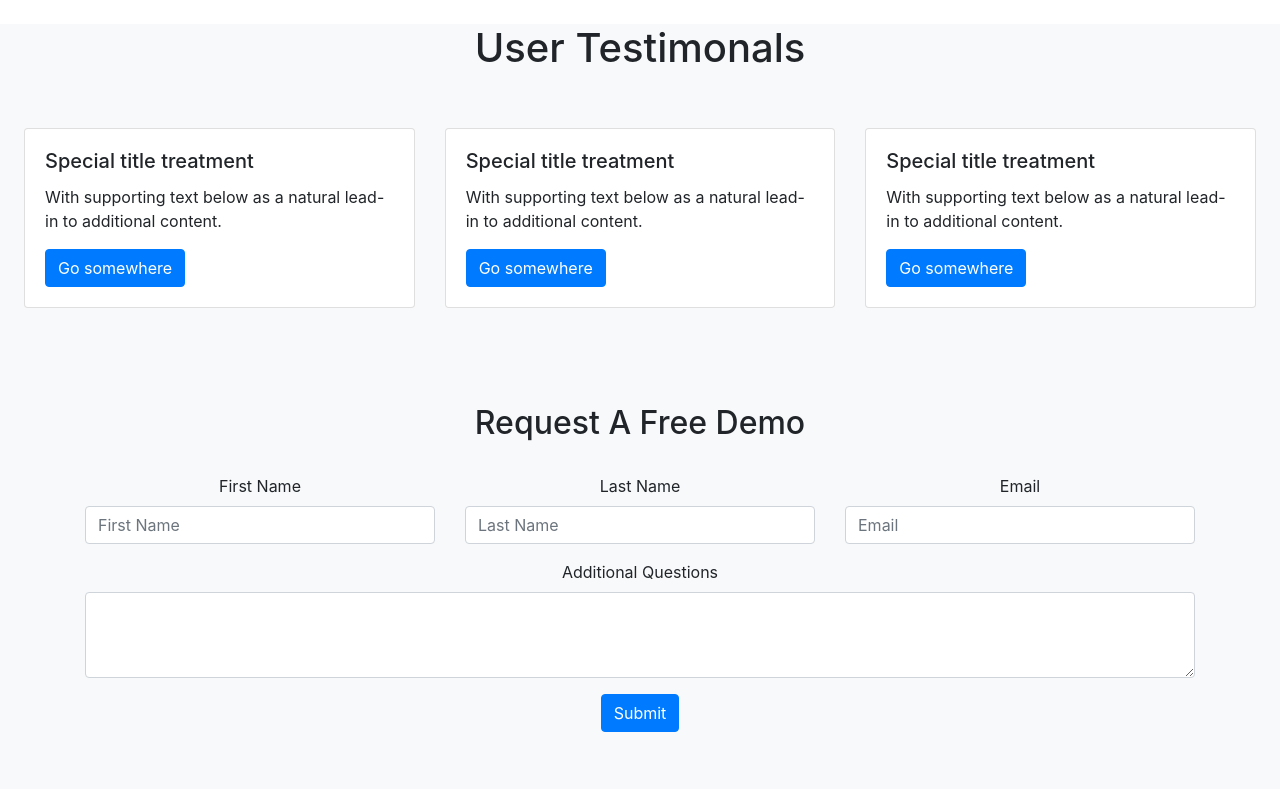
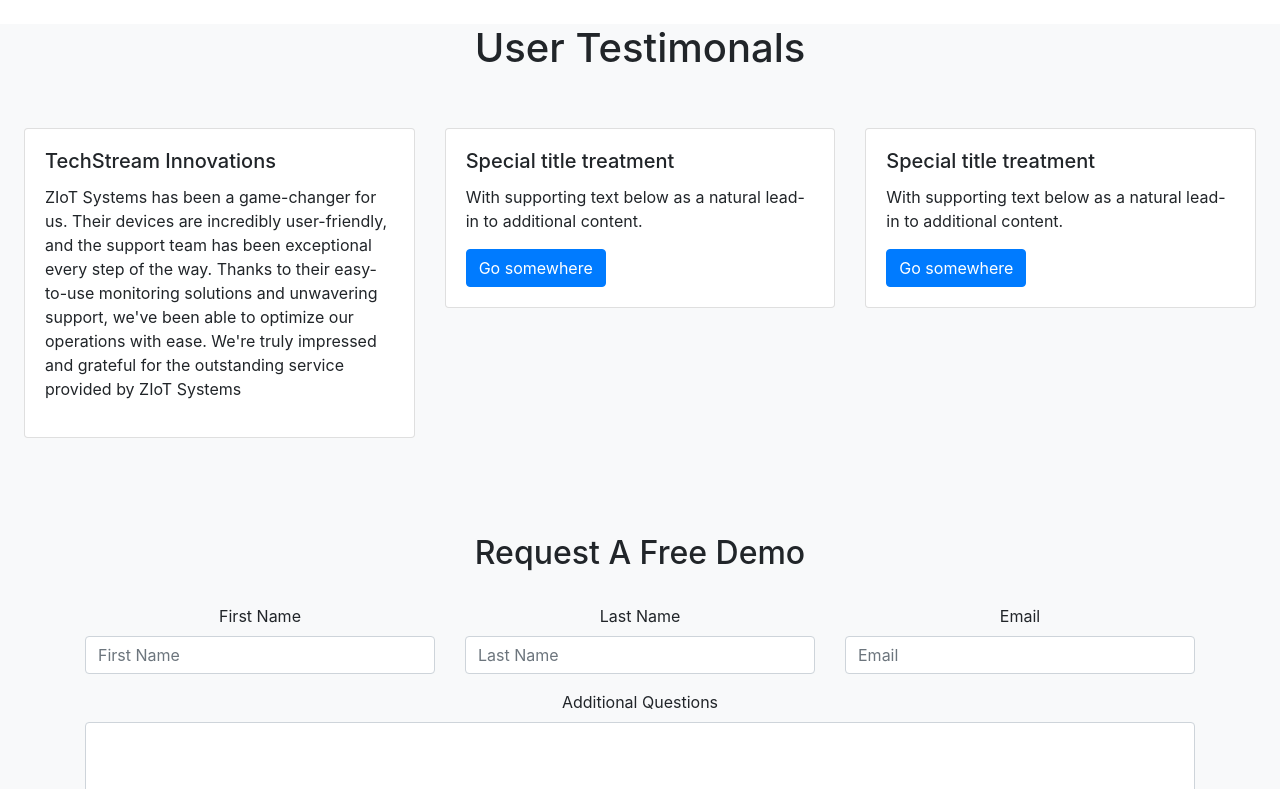
Before and after one commit to ZIoT-Systems/ZIoT-Systems.github.io, a Jekyll site: the page built from README.md, in a window 1280 px wide and 900 px high, scrolled down 1896 px, cut to the strip 111-900 px from the top of the window. Built offline with Jekyll 4.4.1, drawn with Linux system fonts in a browser that asks for light colours; our own code applies the rules of GitHub Pages for plain Markdown files.

```diff
--- a/_layouts/default.html
+++ b/_layouts/default.html
@@ -191,9 +191,8 @@
             <div class="col-sm-4">
                 <div class="card">
                     <div class="card-body">
-                        <h5 class="card-title">Special title treatment</h5>
-                        <p class="card-text">With supporting text below as a natural lead-in to additional content.</p>
-                        <a href="#" class="btn btn-primary">Go somewhere</a>
+                        <h5 class="card-title">TechStream Innovations</h5>
+                        <p>ZIoT Systems has been a game-changer for us. Their devices are incredibly user-friendly, and the support team has been exceptional every step of the way. Thanks to their easy-to-use monitoring solutions and unwavering support, we've been able to optimize our operations with ease. We're truly impressed and grateful for the outstanding service provided by ZIoT Systems</p>
                     </div>
                 </div>
             </div>
```
